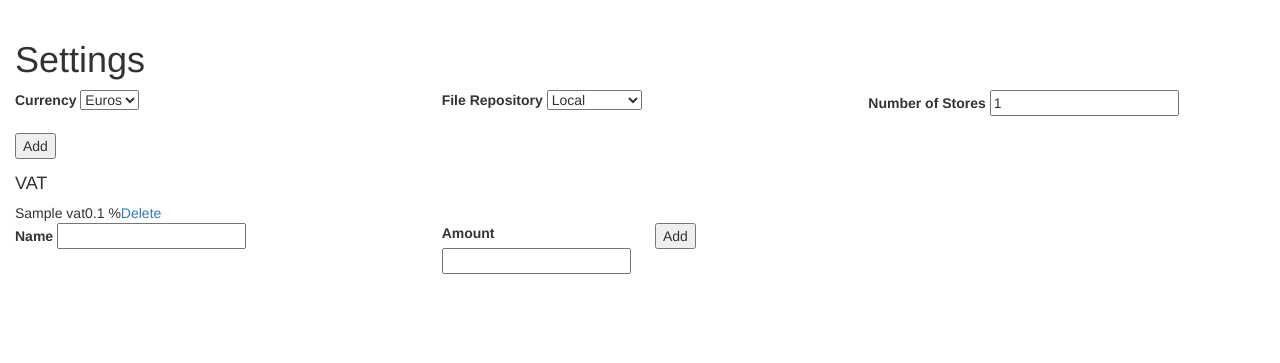
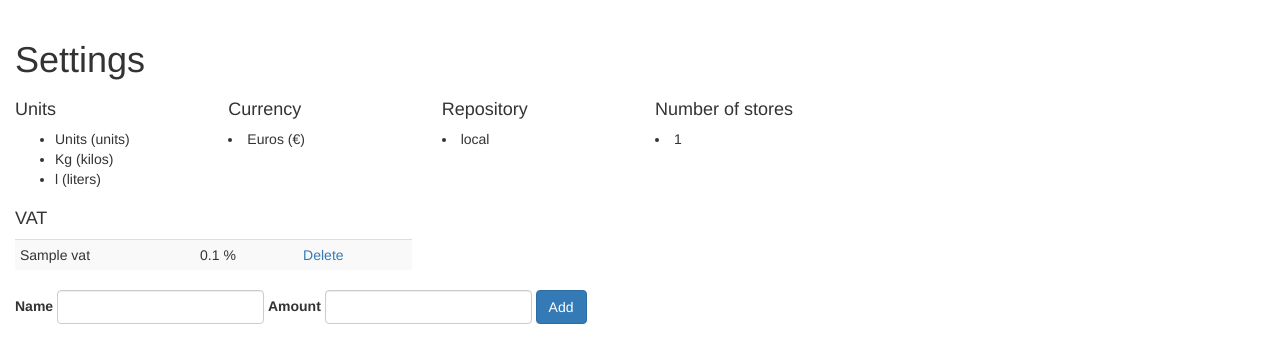
Before and after one commit to oeilgauche/vicuna, a Flask app: page /backend/settings/ in a window 1280 px wide. Shown: the part 52-415 px from the top of the page. Run offline with Flask 2, Linux system fonts and the light colour scheme; tables that the repository leaves empty hold one stand-in row (values such as "Sample post"); some libraries are stand-ins or nearby versions.

Commit message:
Read settings from JSON config (read-only)

```diff
--- a/app/helpers/helpers.py
+++ b/app/helpers/helpers.py
@@ -1,3 +1,11 @@
+import os
+
+# Configurations
+from config import BASE_DIR
+
+# Import JSON
+import json
+
 # Import the models
 from ..settings.models import VAT
 
@@ -25,3 +33,8 @@ def calc_margin(buying_price, selling_price):
 	buying_price = float(buying_price)
 	margin = ((selling_price - buying_price) / buying_price) * 100
 	return "%.2f" % margin
+
+def read_setting(setting):
+	with open(os.path.join(BASE_DIR, 'app/settings/config.json')) as json_data_file:
+		config_data = json.load(json_data_file)
+	return config_data[setting]
--- a/app/settings/config.json
+++ b/app/settings/config.json
@@ -1,7 +1,13 @@
 {
-	"u":{
+	"units":{
 		"units":"Units",
 		"kilos":"Kg",
 		"liters":"l"
-	}
+	},
+	"currency":{
+		"label":"Euros",
+		"abbr":"€"
+	},
+	"stores":1,
+	"repo":"local"
 }
--- a/app/settings/views.py
+++ b/app/settings/views.py
@@ -26,6 +26,9 @@ from .models import VAT, Settings
 from ..suppliers.models import Supplier
 from ..products.models import Product, Category
 
+# Import helpers
+from ..helpers.helpers import read_setting
+
 # Import Babel
 from app import babel
 from config import LANGUAGES
@@ -34,26 +37,12 @@ from config import LANGUAGES
 @settings.route('/', methods=['GET', 'POST'])
 def settings_list():
 
-	# Settings area
-	settings_items = Settings.query.first()
-	settings = UpdateSettings(prefix="settings")
+	# Settings area (read-only)
 
-	if settings.validate_on_submit() and settings.settings_hidden.data:
-		update_settings = Settings(currency=settings.currency.data,
-									file_repo=settings.file_repo.data,
-									nb_of_stores=settings.nb_of_stores.data)
-		db.session.add(update_settings)
-		db.session.commit()
-		flash('Settings updated!', 'success')
-
-
-	settings.currency.data = settings_items.currency
-	settings.file_repo.data = settings_items.file_repo
-	settings.nb_of_stores.data = settings_items.nb_of_stores
-
-	with open(os.path.join(BASE_DIR, 'app/settings/config.json')) as json_data_file:
-		config_data = json.load(json_data_file)
-	config_units = config_data["u"]
+	config_units = read_setting("units")
+	config_currency = read_setting("currency")
+	config_stores = read_setting("stores")
+	config_repo = read_setting("repo")
 
 
 	# VAT area
@@ -73,9 +62,11 @@ def settings_list():
 		vat_item.amount = float(vat_item.amount) / 100
 
 	return render_template('settings/settings.html',
-                            title='Products',
-                            settings=settings,
+                            title='Settings',
                             config_units=config_units,
+                            config_currency=config_currency,
+                            config_stores=config_stores,
+                            config_repo=config_repo,
                             vat_items=vat_items,
                             add_vat=add_vat)
 
--- a/app/templates/settings/settings.html
+++ b/app/templates/settings/settings.html
@@ -4,39 +4,33 @@
 {% block content %}
 	<h1>Settings</h1>
 	{% include "backend/flash.html" %}
-	<form method="post" action="" name="add">
-	    {{ settings.hidden_tag() }}
-	    <div class="row form-group">
-		    <div class="col-md-4">
-		    		{{ settings.currency.label }} {{ settings.currency() }}
-		    		{% for error in settings.currency.errors %}
-		    			<small class="error">{{ error }}</small>
+	<div class="row">
+		<div class="col-md-2">
+			<h4>Units</h4>
+			<ul>
+				{% for config_unit in config_units %}
+					<li>{{ config_units[config_unit]}} ({{ config_unit }})</li>
 				{% endfor %}
+			</ul>
 		</div>
-		    <div class="col-md-4">
-		    		{{ settings.file_repo.label }} {{ settings.file_repo() }}
-		    		{% for error in settings.file_repo.errors %}
-		    			<small class="error">{{ error }}</small>
-	                {% endfor %}
+		<div class="col-md-2">
+			<h4>Currency</h4>
+					<li>{{ config_currency["label"]}} ({{ config_currency["abbr"] }})</li>
 		</div>
-		    <div class="col-md-4">
-		    		{{ settings.nb_of_stores.label }} {{ settings.nb_of_stores() }}
-		    		{% for error in settings.nb_of_stores.errors %}
-		    			<small class="error">{{ error }}</small>
-	                {% endfor %}
+		<div class="col-md-2">
+			<h4>Repository</h4>
+			<li>{{ config_repo }}</li>
+		</div>
+		<div class="col-md-2">
+			<h4>Number of stores</h4>
+			<li>{{ (config_stores) }}</li>
 		</div>
 	</div>
-		<div class="row form-group">
-			<div class="col-md-2">
-		    	<button type="submit" value="Add">Add</button>
-		    </div>
-		</div>
-	</form>
-	{% for config_unit in config_units %}
-		{{ config_unit.data }}
-	{% endfor %}
+
+	<div class="row">
+		<div class="col-md-4">
 			<h4>VAT</h4>
-	<table>
+			<table class="table table-striped table-hover table-condensed">
 				{% for vat_item in vat_items %}
 					<tr>
 						<td>{{ vat_item.name }}</td>
@@ -47,25 +41,23 @@
 					</tr>
 				{% endfor %}
 			</table>
+		</div>
+	</div>
 
-	<form method="post" action="" name="add">
+	<form method="post" action="" name="add" class="form-inline">
 	    {{ add_vat.hidden_tag() }}
-	    <div class="row form-group">
-		    <div class="col-md-4">
-		    		{{ add_vat.name.label }} {{ add_vat.name() }}
+		    <div class="form-group">
+		    		{{ add_vat.name.label }} {{ add_vat.name(class_="form-control") }}
 		    		{% for error in add_vat.name.errors %}
 		    			<small class="error">{{ error }}</small>
 	                {% endfor %}
 		    </div>
-		    <div class="col-md-2">
-		    		{{ add_vat.amount.label }} {{ add_vat.amount() }}
+		    <div class="form-group">
+		    		{{ add_vat.amount.label }} {{ add_vat.amount(class_="form-control") }}
 		    		{% for error in add_vat.amount.errors %}
 		    			<small class="error">{{ error }}</small>
 	                {% endfor %}
 		    </div>
-		    <div class="col-md-2">
-		    	<button type="submit" value="Add">Add</button>
-		    </div>
-		</div>
+		    <button type="submit" value="Add" class="btn btn-primary">Add</button>
 	</form>
 {% endblock %}
```
Lines whose indentation alone changed are shown as unchanged.
